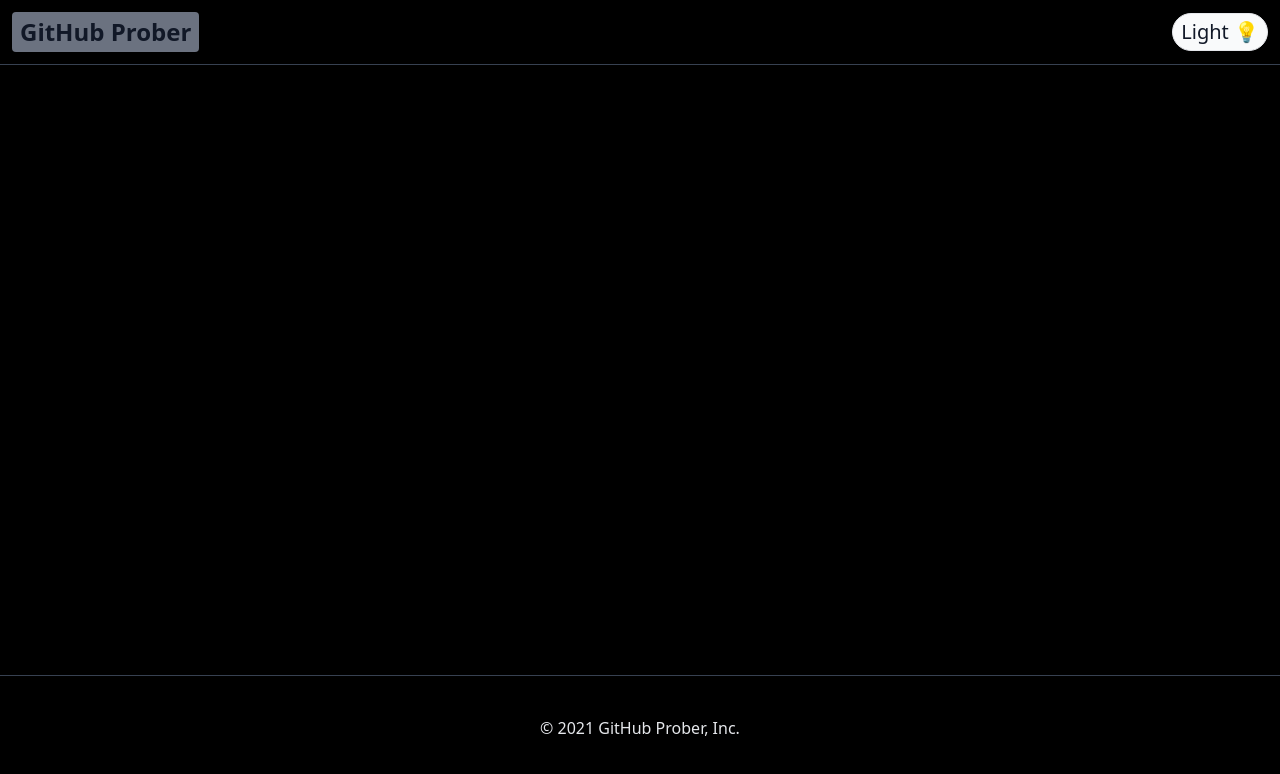
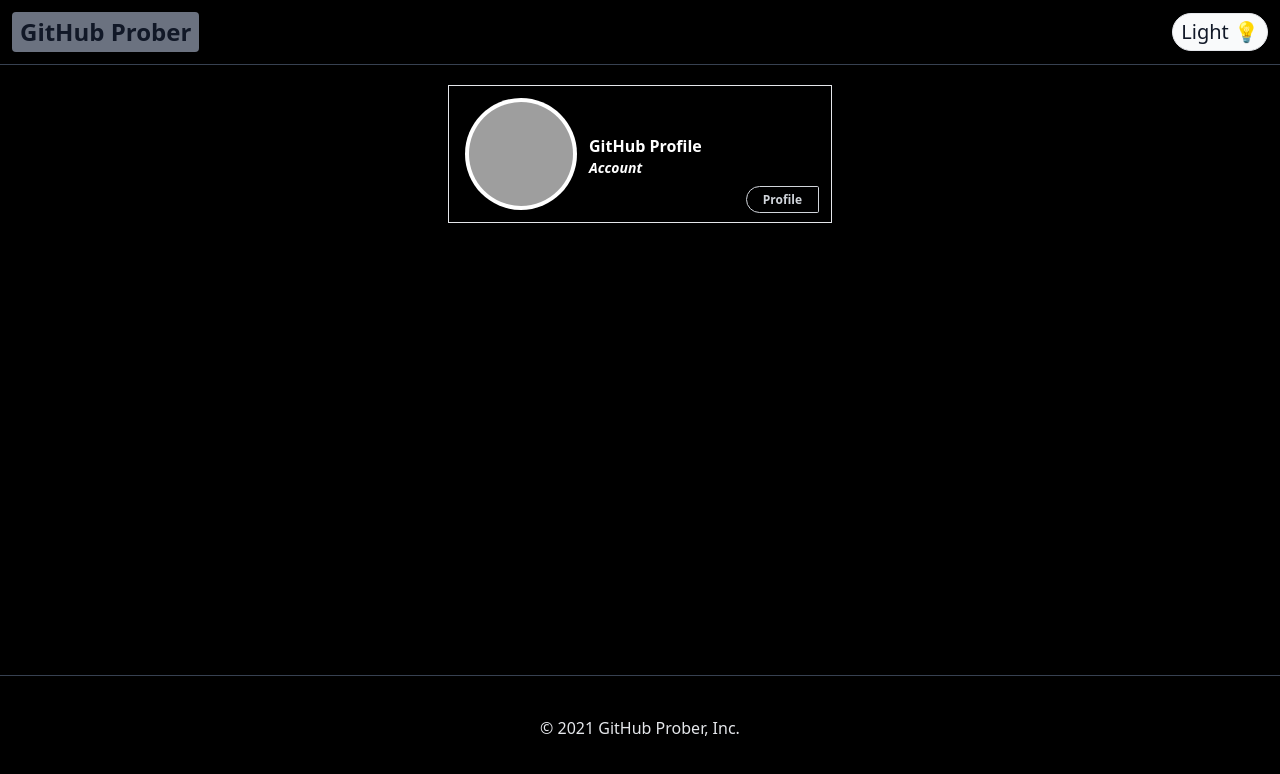
Before and after one commit to MagicPojska/github-prober, a React (Create React App) app: page / in a window 1280 px wide. Shown: the top 774 px of the page. Built offline with nearby package versions, Linux system fonts and the light colour scheme; grey boxes are pictures that could not be loaded.

Commit message:
Added profile card for showing users profile info

```diff
--- a/src/App.jsx
+++ b/src/App.jsx
@@ -1,6 +1,7 @@
 import { useState } from "react"
 import Footer from "./components/Footer"
 import { Navbar } from "./components/Navbar"
+import Results from "./components/Results"
 
 const App = () => {
   const [darkTheme, setDarkTheme] = useState(true)
@@ -9,7 +10,7 @@
     <div className={darkTheme ? 'dark' : ''}>
       <div className='bg-gray-100 dark:bg-black dark:text-gray-200 min-h-screen'>
         <Navbar darkTheme={darkTheme} setDarkTheme={setDarkTheme} />
-
+        <Results />
         <Footer />
       </div>
     </div>
--- a/src/components/Navbar.jsx
+++ b/src/components/Navbar.jsx
@@ -1,12 +1,12 @@
 import { Link } from 'react-router-dom'
-
 
 export const Navbar = ({ darkTheme, setDarkTheme }) => {
     return (
+        <>
             <div className="p-3 flex flex-wrap sm:justify-between justify-center items-center border-b dark:border-gray-700 border-gray-200 ">
                 <div className='flex justify-between items-center space-x-5 w-screen'>
                     <Link to='/'>
-                    <p className='text-2xl bg-blue-500 font-bold text-white py-1 px-2 rounded dark:bg-gray-500 dark:text-gray-900'>
+                        <p className='text-2xl bg-gray-900 font-bold text-white py-1 px-2 rounded dark:bg-gray-500 dark:text-gray-900'>
                             GitHub Prober
                         </p>
                     </Link>
@@ -15,5 +15,7 @@
                     </button>
                 </div>
             </div>
+        </>
+
     )
 }
--- /dev/null
+++ b/src/components/Results.jsx
@@ -0,0 +1,18 @@
+const Results = () => {
+    return (
+        <div class="border w-96 relative flex flex-col mx-auto shadow-lg m-5">
+            <div class="w-full flex m-3 ml-4 text-black dark:text-white">
+                <img class="w-28 h-28 p-1 bg-white rounded-full" src="https://images.unsplash.com/photo-1564865878688-9a244444042a?ixid=MnwxMjA3fDB8MHxwaG90by1wYWdlfHx8fGVufDB8fHx8&ixlib=rb-1.2.1&auto=format&fit=crop&w=1770&q=80" alt="" />
+                <div class="title mt-9 ml-3 font-bold flex flex-col">
+                    <div class="break-words">GitHub Profile</div>
+                    <div class="font-semibold text-sm italic dark">Account</div>
+                </div>
+            </div>
+            <div class="absolute bottom-0 font-bold right-0 text-xs text-gray-900 dark:text-gray-300 space-x-0 my-3.5 mr-3">
+                <a class="border rounded-l-2xl rounded-r-sm border-gray-300 p-1 px-4 cursor-pointer hover:bg-gray-700 hover:text-white">Profile</a>
+            </div>
+        </div>
+    )
+}
+
+export default Results
```
Lines whose indentation alone changed are shown as unchanged.
